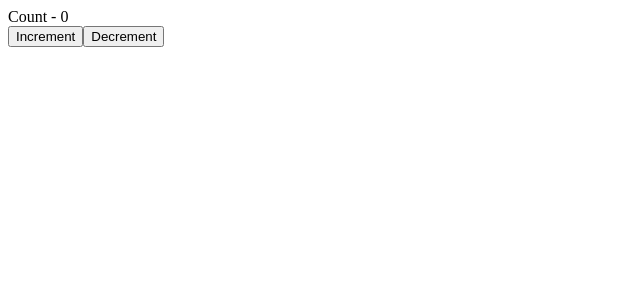
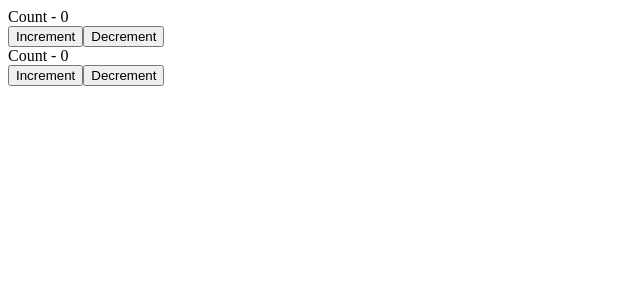
Before and after one commit to uzzal71/think-a-react-way, a React (Vite) app: page / in a window 1280 px wide. Shown: the top 300 px of the page, without its empty margins (0-640 px from the left). Built offline with nearby package versions, Linux system fonts and the light colour scheme.

Commit message:
React useReducer hook

```diff
--- a/src/App.jsx
+++ b/src/App.jsx
@@ -1,9 +1,11 @@
+import ComplexCounter from "./components/useReducer/ComplexCounter";
 import Counter from "./components/useReducer/Counter";
 
 const App = () => {
   return (
     <div className="app">
       <Counter/>
+      <ComplexCounter/>
     </div>
   );
 }
--- /dev/null
+++ b/src/components/useReducer/ComplexCounter.jsx
@@ -0,0 +1,29 @@
+import { useReducer } from 'react';
+
+const initialState = {
+    counter: 0,
+};
+const reducer = (state, action) => {
+    switch (action.type) {
+        case 'increment':
+           return {counter: state.counter + 1};
+        case 'decrement':
+            return {counter: state.counter - 1};
+        default:
+            return state;
+    }
+}
+
+const ComplexCounter = () => {
+    const [count, dispatch] = useReducer(reducer, initialState);
+
+    return (
+        <div>
+            <div>Count - {count.counter}</div>
+            <button type="button" onClick={() => dispatch({ type: 'increment' })}>Increment</button>
+            <button type="button" onClick={() => dispatch({ type: 'decrement' })}>Decrement</button>
+        </div>
+    );
+};
+
+export default ComplexCounter;
```
